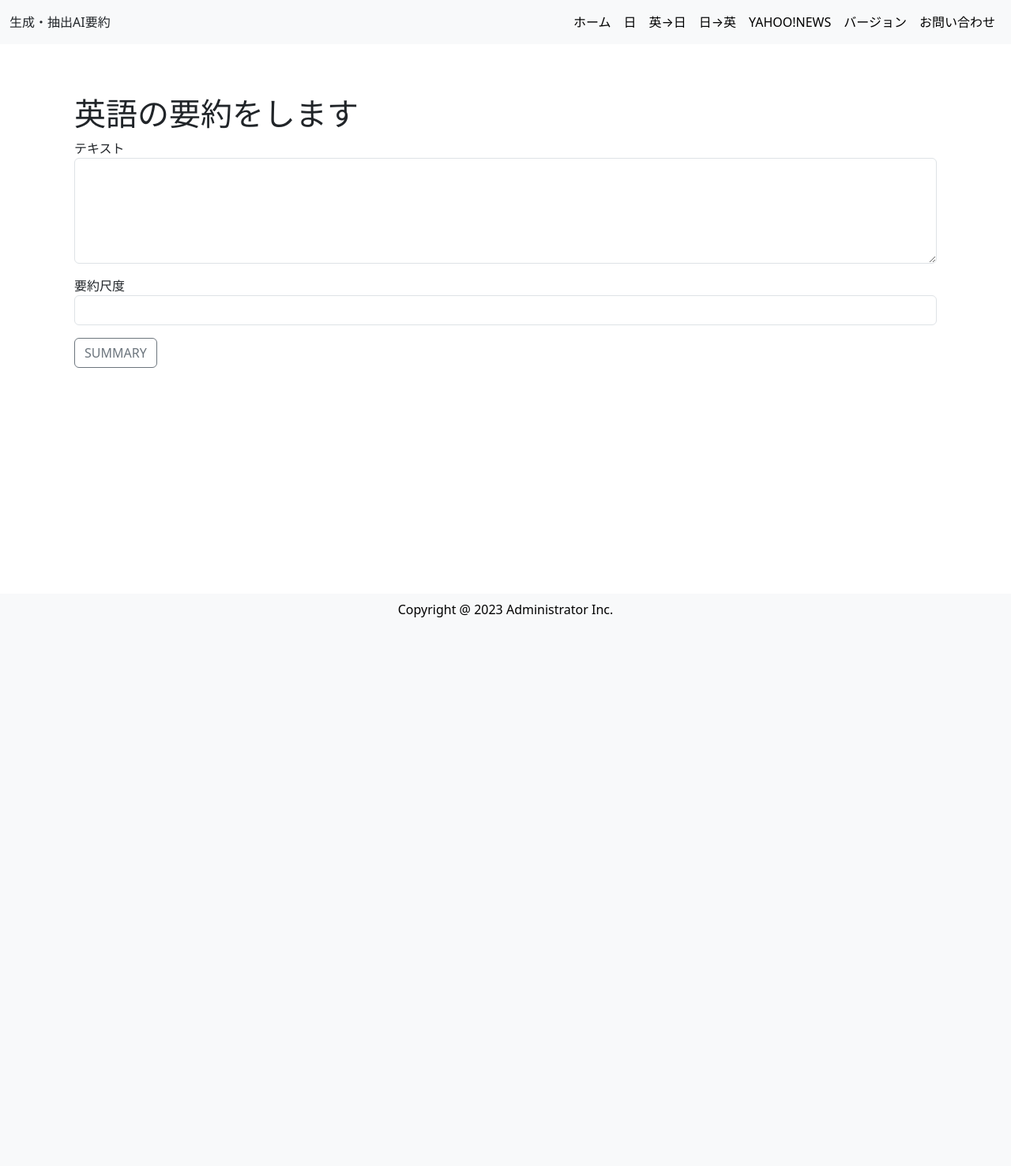
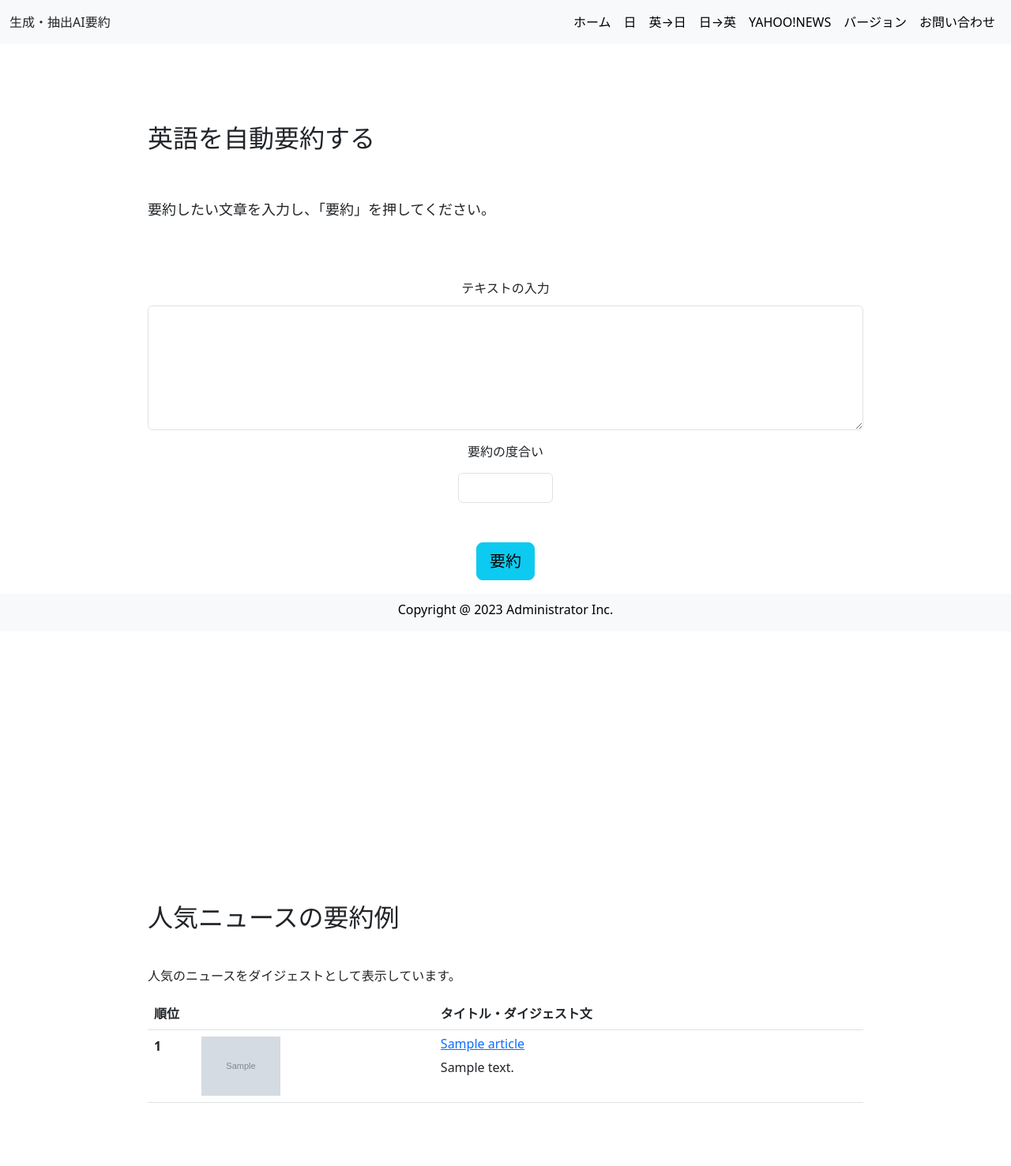
Before and after one commit to Tsuda-Portfolio/summary, a Flask app: page /en_summary in a window 1280 px wide. Shown: the whole page at 79% size. Before the commit the page ends 782 px from the top, so only its background shows below. Run offline with Flask 3, Linux system fonts and the light colour scheme; grey boxes marked "Sample" are stand-in pictures; a database or web service that is not in the repository returns one stand-in record (values such as "Sample title"); data that the repository does not hold is empty.

Commit message:
Add files via upload

```diff
--- a/app.py
+++ b/app.py
@@ -29,14 +29,15 @@
 # 英語要約のHTML
 @app.route("/en_summary", methods=["GET", "POST"])
 def english():
+    home_News = home_news()
     # POSTのとき
     if request.method == "POST":
         TEXT = request.form["keyword"]
         LIMIT = request.form["limit"]
         english_summary = en_summary(TEXT, LIMIT)
-        return render_template("en_summary.html", english_summary=english_summary)
+        return render_template("en_summary.html", english_summary=english_summary, home_News=home_News)
     # GETのとき
-    return render_template("en_summary.html")
+    return render_template("en_summary.html", home_News=home_News)
 
 
 # 英語から日本語要約のHTML
@@ -83,5 +84,11 @@
     return render_template("yahoonews.html")
 
 
+# 404エラーハンドリング
+@app.errorhandler(404)
+def page_not_found(e):
+    return '<h1>Error</h1>', 404
+
+
 if __name__ == "__main__":
     app.run(debug=True)
--- a/templates/en_summary.html
+++ b/templates/en_summary.html
@@ -2,45 +2,61 @@
 
 {% block content %}
 
-<style>
-    .btn {
-        display: inline-block;
-        margin-bottom: 10px;
-        text-align: center;
-        box-sizing: border-box;
-    }
-</style>
+<div class="container">
+    <div class="row mt-3">
+        <div class="col-sm-12 col-lg-10 offset-lg-1">
+            <div style="padding: 20px 0 50px 0;">
+                <h2><i class="fa fa-cut fa-lg"></i> 英語を自動要約する</h2>
+            </div>
+            <p style="font-size: large;">要約したい文章を入力し、「要約」を押してください。<br></p>
+        </div>
+    </div>
+    <div class="row mt-5">
+        <div class="col-sm-12 col-lg-10 offset-lg-1">
+            <form action="/en_summary" method="post">
+                <div class="form-group text-center">
+                    <label for="exampleFormControlTextarea1" style="padding: 10px;">テキストの入力</label>
+                    <textarea maxlength="10000" class="form-control" id="keyword" name="keyword"
+                        id="exampleFormControlTextarea1" rows="6"></textarea>
+                </div>
+                <div class="actions text-center">
+                    <label for="numberInput" style="padding: 15px;">要約の度合い</label>
+                    <input type="number" id="numberInput" name="limit" class="form-control text-center" min="0" max="1" step="0.1"
+                        required style="width: 120px; margin: 0 auto;">
+                </div>
+                <div class="actions text-center" style="padding: 50px;">
+                    <input type="submit" name="commit" value="要約" class="btn btn-info btn-lg"
+                        data-disable-with="要約">
+                </div>
+            </form>
+        </div>
+    </div>
 
-<div class="container">
-    <form action="/en_summary" method="post">
-        <h1>英語の要約をします</h1>
-        <p>
-            <label for="keyword">テキスト</label>
-            <textarea id="keyword" name="keyword" class="form-control large-input" rows="5" required></textarea>
-        </p>
-        <p>
-            <label for="numberInput">要約尺度</label>
-            <input type="number" id="numberInput" name="limit" class="form-control small-input" min="0" max="1"
-                step="0.1" required>
-        </p>
-        <p>
-            <button type="submit" class="btn btn-outline-secondary">SUMMARY</button>
-        </p>
-    </form>
-</div>
 
-<div class="container">
-    <div class="row">
-        <div class="col-md-6 offset-md-3">
-            <div class="card-body">
-                {% for summary in japanese_summary %}
+    <!-- ここに余白を追加 -->
+    <div style="margin-bottom: 300px;">
+        <div class="row mt-5">
+            <div class="col-sm-12 col-lg-10 offset-lg-1">
+                {% for summary in english_summary %}
+                <!-- 元のテキストの文章量と要約後のテキストの文章量のカード -->
                 <div class="card border-secondary mb-3">
                     <div class="card-body">
                         <ul class="list-group list-group-flush">
                             <li class="list-group-item">
-                                <p>original_text_len&nbsp;:&emsp;{{ summary['original_text_len'] }}</p>
-                                <p>summary&nbsp;:&emsp;{{ summary['summary'] }}</p>
-                                <p>summary_text_len&nbsp;:&emsp;{{ summary['summary_text_len'] }}</p>
+                                <p>元のテキストの文章量&nbsp;&emsp;{{ summary['original_text_len'] }}</p>
+                                <p>要約後のテキストの文章量&nbsp;&emsp;{{ summary['summary_text_len'] }}</p>
+                            </li>
+                        </ul>
+                    </div>
+                </div>
+
+                <!-- 要約結果のみのカード -->
+                <div class="card border-secondary mb-3">
+                    <div class="card-body">
+                        <ul class="list-group list-group-flush">
+                            <li class="list-group-item">
+                                <p>要約結果</p>
+                                <p>{{ summary['summary'] }}</p>
                             </li>
                         </ul>
                     </div>
@@ -49,6 +65,36 @@
             </div>
         </div>
     </div>
+
+    <div class="row mt-3">
+        <div class="col-sm-12 col-lg-1"></div>
+        <div class="col-sm-12 col-lg-10">
+            <h2 style="padding: 10px 0;"><i class="fa fa-star fa-lg"></i> 人気ニュースの要約例</h2>
+            <p> <br>人気のニュースをダイジェストとして表示しています。 </p>
+            <table class="table table-hover">
+                <thead class="thead-light">
+                    <tr>
+                        <th scope="col" style="width: 60px;">順位</th>
+                        <th scope="col"></th>
+                        <th scope="col">タイトル・ダイジェスト文</th>
+                    </tr>
+                </thead>
+                <tbody>
+                    {% for news in home_News %}
+                    <tr>
+                        <th scope="row">{{ loop.index }}</th>
+                        <td><img src="{{ news['image_url'] }}" width="100" alt="thumbnail"
+                                onerror="this.src='/no_img.jpg'">
+                        </td>
+                        <td style="word-break: break-all;">
+                            <h6><a href="{{ news['url'] }}" target="_blank">{{ news['title'] }}</a></h6>
+                            {{ news['content'] }}
+                        </td>
+                    </tr>
+                    {% endfor %}
+                </tbody>
+            </table>
+        </div>
+    </div>
 </div>
-
 {% endblock %}
```
